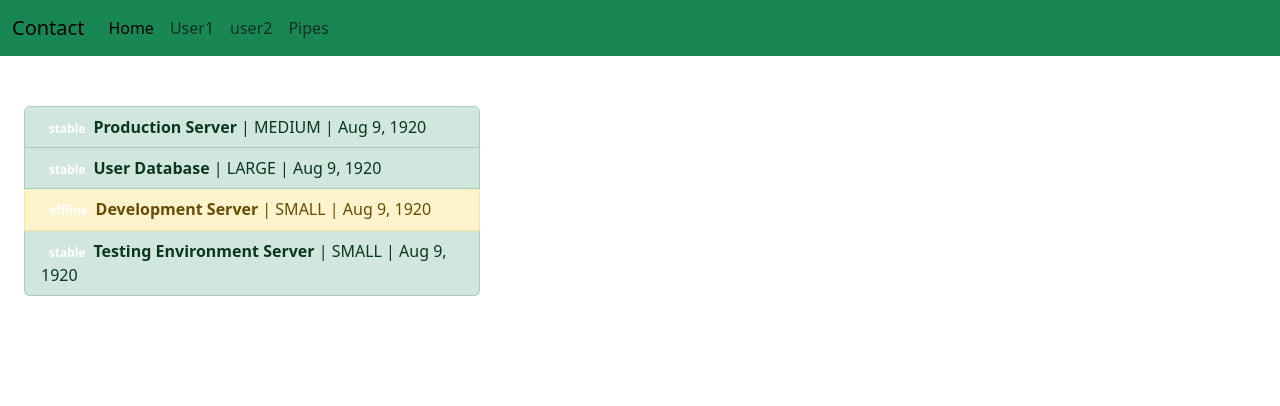
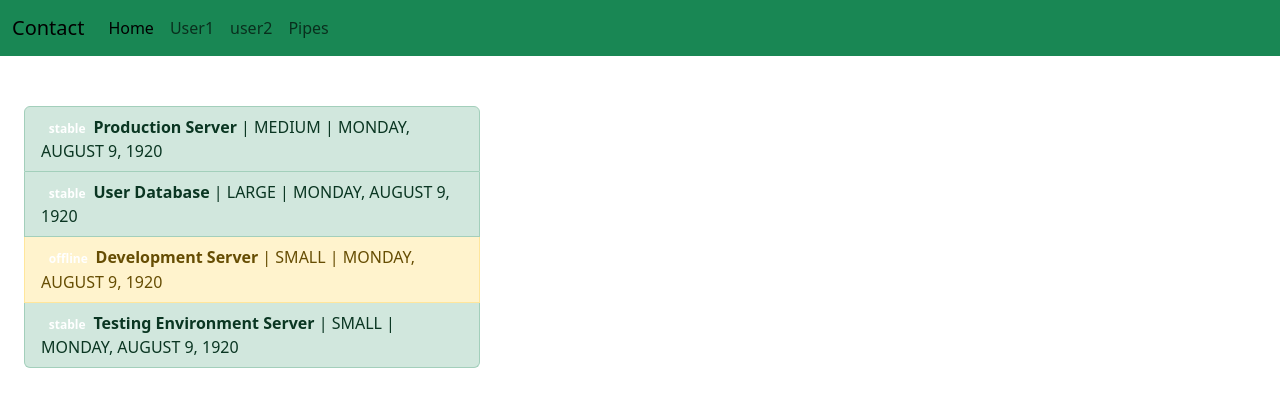
Before and after one commit to kumarnivi/Udemy-Observable, an Angular app: page /pipes in a window 1280 px wide. Shown: the top 406 px of the page. Built offline with nearby package versions, Linux system fonts and the light colour scheme.

Commit message:
using Multiple pipes

```diff
--- a/src/app/pipes/pipes.component.html
+++ b/src/app/pipes/pipes.component.html
@@ -12,7 +12,9 @@
             </span>
             <strong>{{ server.name }}</strong>
              | {{ server.instanceType | uppercase }} |
-              {{ server.started | date }}
+              <!-- {{ server.started | date: 'fullDate' }} -->
+              {{ server.started | date: 'fullDate' | uppercase  }}
+
           </li>
         </ul>
       </div>
```
